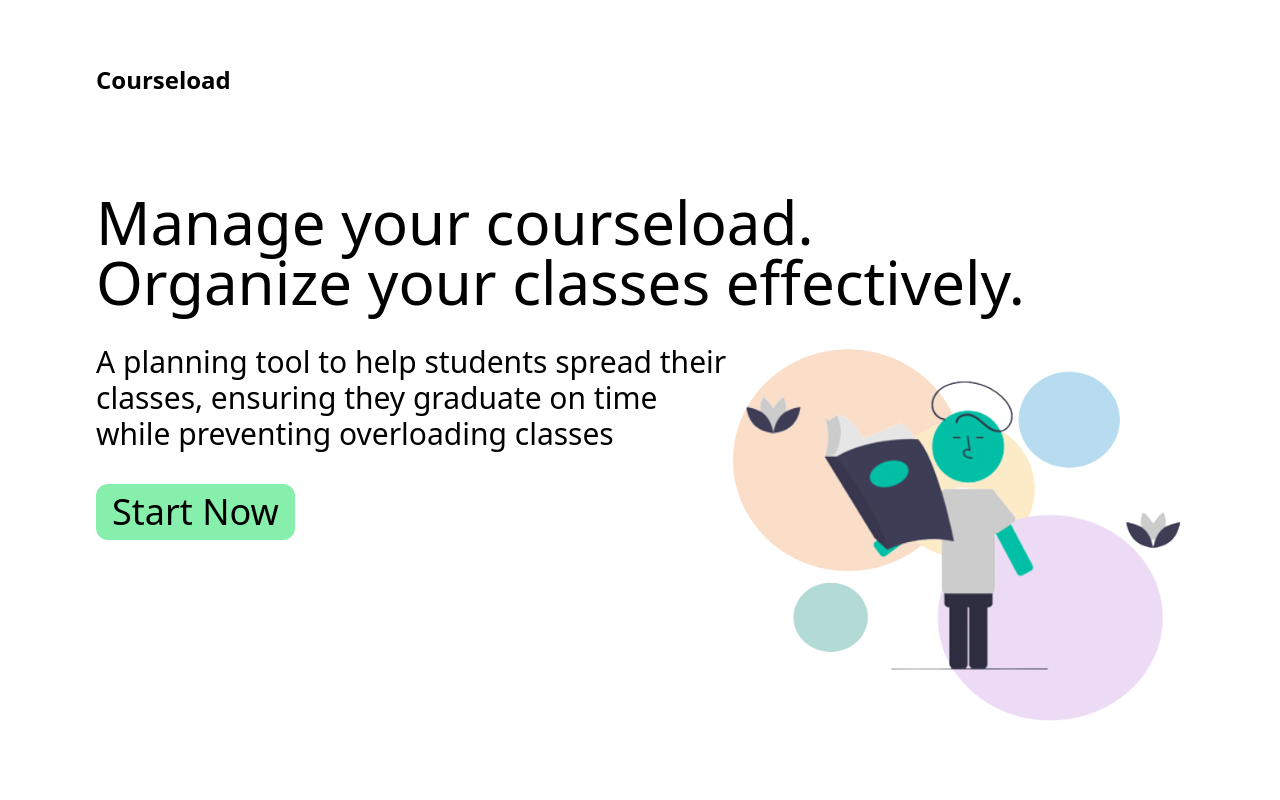
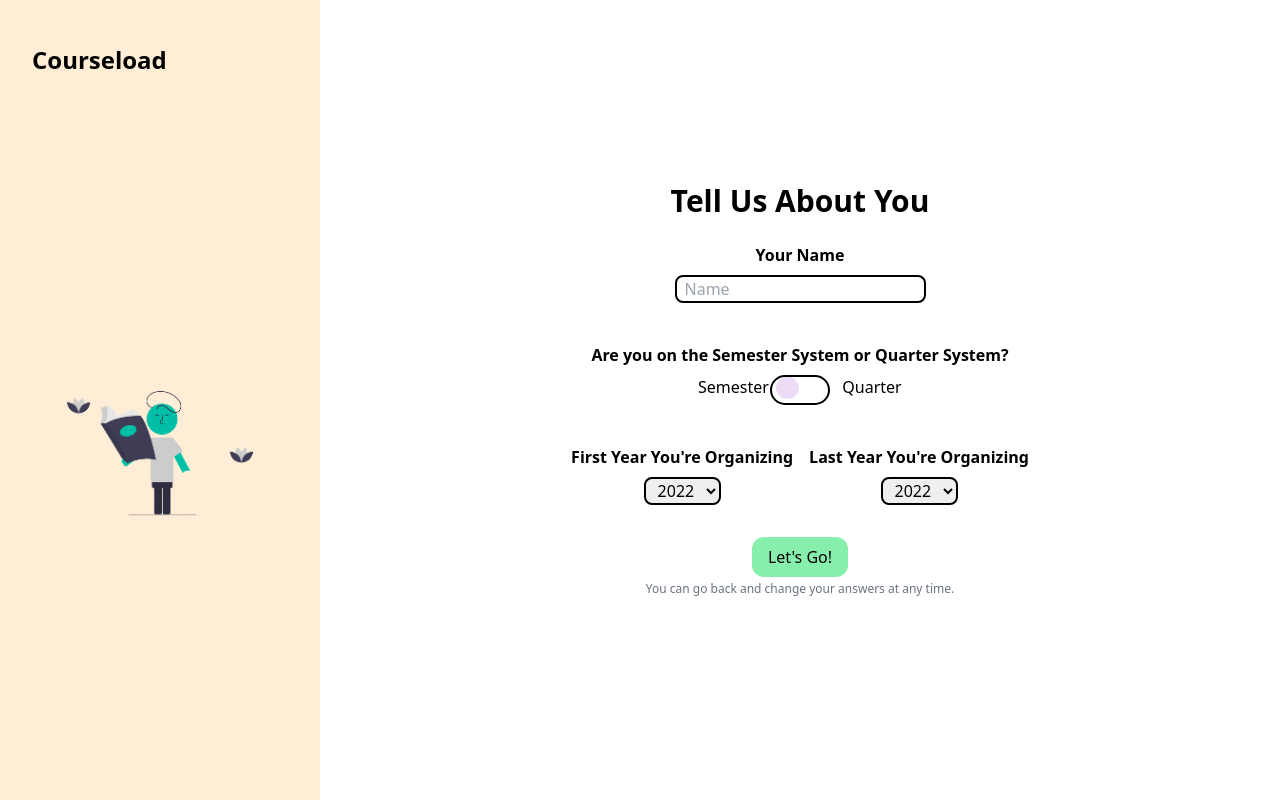
Before and after one commit to NotMyPersonalAccount/BeeLikeCoders, a React (Create React App) app: page /preferences in a window 1280 px wide. Built offline with nearby package versions, Linux system fonts and the light colour scheme.

Commit message:
feat: preference page
Co-authored-by: Amy Tran <amy-tran@users.noreply.github.com>
Co-authored-by: anlisa1 <anlisa1@users.noreply.github.com>

```diff
--- a/package.json
+++ b/package.json
@@ -9,10 +9,12 @@
     "prettier": "^2.6.0",
     "react": "^17.0.2",
     "react-dom": "^17.0.2",
+    "react-router-dom": "^6.2.2",
     "react-scripts": "5.0.0",
     "tailwindcss": "^3.0.23",
     "use-immer": "^0.6.0",
-    "web-vitals": "^2.1.4"
+    "web-vitals": "^2.1.4",
+    "zustand": "^3.7.1"
   },
   "scripts": {
     "start": "react-scripts start",
--- a/src/App.jsx
+++ b/src/App.jsx
@@ -1,11 +1,17 @@
+import { BrowserRouter, Routes, Route } from "react-router-dom";
 import Home from "./pages/Home";
+import Preferences from "./pages/Preferences";
 
 function App() {
 	return (
-		<>
-			<Home />
-		</>
-	); //TOOD: Routing
+		<BrowserRouter>
+			<Routes>
+				<Route index element={<Home />} />
+				<Route path="preferences" element={<Preferences />} />
+				<Route path="organizer" element="TODO" />
+			</Routes>
+		</BrowserRouter>
+	);
 }
 
 export default App;
--- /dev/null
+++ b/src/components/Input.jsx
@@ -0,0 +1,17 @@
+import classNames from "classnames";
+
+function Input({ className, value, placeholder, onChange }) {
+	return (
+		<input
+			className={classNames(
+				"border-2 border-black hover:border-blue-400 focus:border-blue-600 outline-none px-2 rounded-lg",
+				className
+			)}
+			placeholder={placeholder}
+			value={value}
+			onChange={onChange}
+		/>
+	);
+}
+
+export default Input;
--- a/src/index.css
+++ b/src/index.css
@@ -1,3 +1,64 @@
 @tailwind base;
 @tailwind components;
 @tailwind utilities;
+
+html,
+body,
+#root {
+	height: 100%;
+}
+
+.switch {
+	position: relative;
+	display: inline-block;
+	width: 60px;
+	height: 30px;
+}
+
+.slider {
+	position: absolute;
+	cursor: pointer;
+	top: 0;
+	left: 0;
+	right: 0;
+	bottom: 0;
+	background-color: #ccc;
+	-webkit-transition: 0.4s;
+	transition: 0.4s;
+	background: white;
+	border: 2px solid black;
+	box-sizing: border-box;
+}
+
+.slider:before {
+	position: absolute;
+	content: "";
+	height: 22px;
+	width: 23px;
+	left: 4px;
+	bottom: 4px;
+	background-color: white;
+	-webkit-transition: 0.4s;
+	transition: 0.4s;
+	background: #eddcf5;
+}
+
+input:checked + .slider {
+	background: white;
+	border: 2px solid black;
+	box-sizing: border-box;
+}
+
+input:checked + .slider:before {
+	-webkit-transform: translateX(26px);
+	-ms-transform: translateX(26px);
+	transform: translateX(26px);
+}
+
+.slider.round {
+	border-radius: 34px;
+}
+
+.slider.round:before {
+	border-radius: 50%;
+}
--- a/src/pages/Home.jsx
+++ b/src/pages/Home.jsx
@@ -1,3 +1,4 @@
+import { Link } from "react-router-dom";
 import Button from "../components/Button";
 import background from "../media/background.png";
 
@@ -20,9 +21,9 @@ function Home() {
 						graduate on time while preventing overloading classes
 					</span>
 					<div className="mt-4 lg:mt-8">
-						<Button className="text-4xl">
-							Start Now
-						</Button>
+						<Link to="/preferences">
+							<Button className="text-4xl">Start Now</Button>
+						</Link>
 					</div>
 				</div>
 				<div className="md:w-4/12 lg:w-5/12">
--- /dev/null
+++ b/src/pages/Preferences.jsx
@@ -0,0 +1,116 @@
+import { usePreferenceStore } from "../stores/usePreferenceStore";
+import shallow from "zustand/shallow";
+import { Link } from "react-router-dom";
+import Input from "../components/Input";
+import { useMemo } from "react";
+import Button from "../components/Button";
+import background from "../media/background2.png";
+
+function Preferences() {
+	const {
+		name,
+		setName,
+		onQuarterSystem,
+		setOnQuarterSystem,
+		firstYear,
+		setFirstYear,
+		lastYear,
+		setLastYear
+	} = usePreferenceStore(state => state, shallow);
+	return (
+		<div className="flex flex-wrap h-full">
+			<div className="flex flex-col md:w-4/12 lg:w-3/12 p-8 bg-orange-100">
+				<h1 className="my-3 text-2xl font-bold">
+					<Link to="/">Courseload</Link>
+				</h1>
+				<div className="flex flex-grow items-center">
+					<img classname="h-auto" src={background} alt="" />
+				</div>
+			</div>
+			<div className="mx-8 my-8 flex flex-col flex-grow items-center justify-center">
+				<h1 className="font-bold text-3xl text-center">Tell Us About You</h1>
+				<PreferenceSection>
+					<PreferenceLabel>Your Name</PreferenceLabel>
+					<Input
+						className="block"
+						placeholder="Name"
+						value={name}
+						onChange={e => setName(e.target.value)}
+					/>
+				</PreferenceSection>
+
+				<PreferenceSection>
+					<PreferenceLabel>
+						Are you on the Semester System or Quarter System?
+					</PreferenceLabel>
+					<p className="switch">Semester</p>
+					<label className="switch mx-3">
+						<input
+							className="opacity-0 w-0 h-0"
+							type="checkbox"
+							defaultChecked={false}
+							onChange={() => console.log(1)}
+						/>
+						<span className="slider round"></span>
+					</label>
+					<p className="switch">Quarter</p>
+				</PreferenceSection>
+
+				<PreferenceSection>
+					<YearSelector
+						label="First"
+						start={new Date().getFullYear()}
+						setter={setFirstYear}
+					/>
+					<YearSelector label="Last" start={firstYear} setter={setLastYear} />
+				</PreferenceSection>
+
+				<PreferenceSection>
+					<Link to="/organizer">
+						<Button>Let's Go!</Button>
+					</Link>
+					<p className="text-xs text-gray-500 my-1">
+						You can go back and change your answers at any time.
+					</p>
+				</PreferenceSection>
+			</div>
+		</div>
+	);
+}
+
+function PreferenceLabel({ children }) {
+	return <h2 className="font-bold my-2">{children}</h2>;
+}
+
+function PreferenceSection({ children }) {
+	return <div className="my-4 text-center">{children}</div>;
+}
+
+function YearSelector({ label, start, setter }) {
+	console.log(start);
+	const yearOptions = useMemo(
+		() =>
+			Array(10)
+				.fill(0)
+				.map((_, i) => (
+					<option key={i} value={i + start}>
+						{i + start}
+					</option>
+				)),
+		[start]
+	);
+
+	return (
+		<div className="inline-block mx-2">
+			<PreferenceLabel>{label} Year You're Organizing</PreferenceLabel>
+			<select
+				className="border-2 border-black hover:border-blue-400 focus:border-blue-600 rounded-lg px-2"
+				onChange={e => setter(parseInt(e.target.value))}
+			>
+				{yearOptions}
+			</select>
+		</div>
+	);
+}
+
+export default Preferences;
--- /dev/null
+++ b/src/stores/usePreferenceStore.js
@@ -0,0 +1,14 @@
+import create from "zustand";
+
+export const usePreferenceStore = create(set => ({
+	name: "",
+	setName: name => set({ name }),
+
+	onQuarterSystem: true,
+	setOnQuarterSystem: onQuarterSystem => set({ onQuarterSystem }),
+
+	firstYear: new Date().getFullYear(),
+	setFirstYear: firstYear => set({ firstYear }),
+	lastYear: new Date().getFullYear(),
+	setLastYear: lastYear => set({ lastYear })
+}));
```
Also changed, not shown: src/media/background2.png (added), 1 other file (tests, documents, lock files or other folders).
